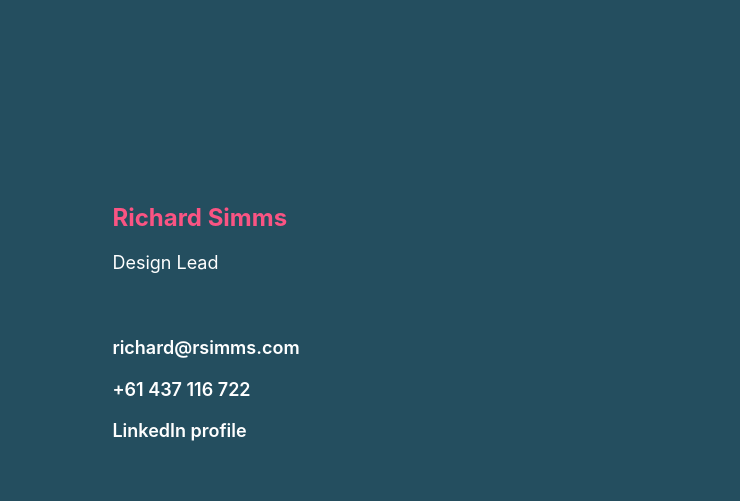
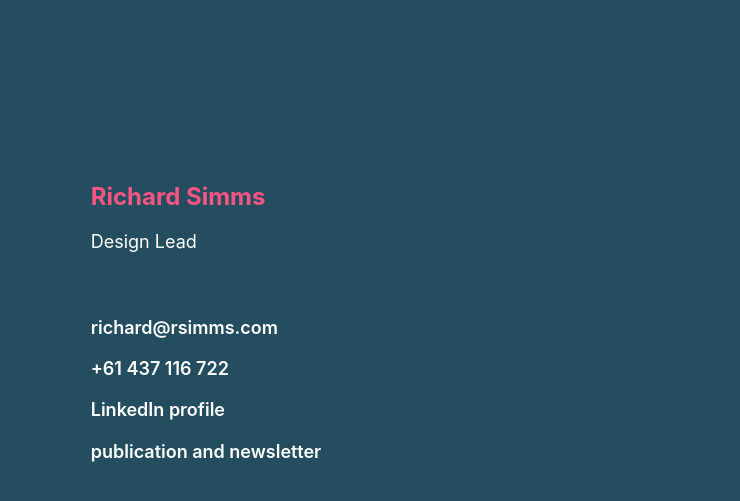
Before and after one commit to richardsimms/rsimms.com, a Gatsby site: page /contact in a window 1280 px wide. Shown: the part 87-588 px from the top of the page, without its empty margins (269-1009 px from the left). Built offline with nearby package versions, Linux system fonts and the light colour scheme; Gatsby itself is replaced by a stand-in of ours.

Commit message:
Update contact.js
Added link to Substack

```diff
--- a/src/pages/contact.js
+++ b/src/pages/contact.js
@@ -43,6 +43,7 @@ const contactPage = () => <Layout>
             <a href="mailto:richard@rsimms.com"><p>richard@rsimms.com</p></a>
             <a href="sms://+61437116722"><p>+61 437 116 722</p></a>
             <a href="https://www.linkedin.com/in/richardsimms"><p>LinkedIn profile</p></a>
+            <a href="https://vbd.substack.com"><p>publication and newsletter</p></a>
         </info>
     </Contact>
     </div>
```
